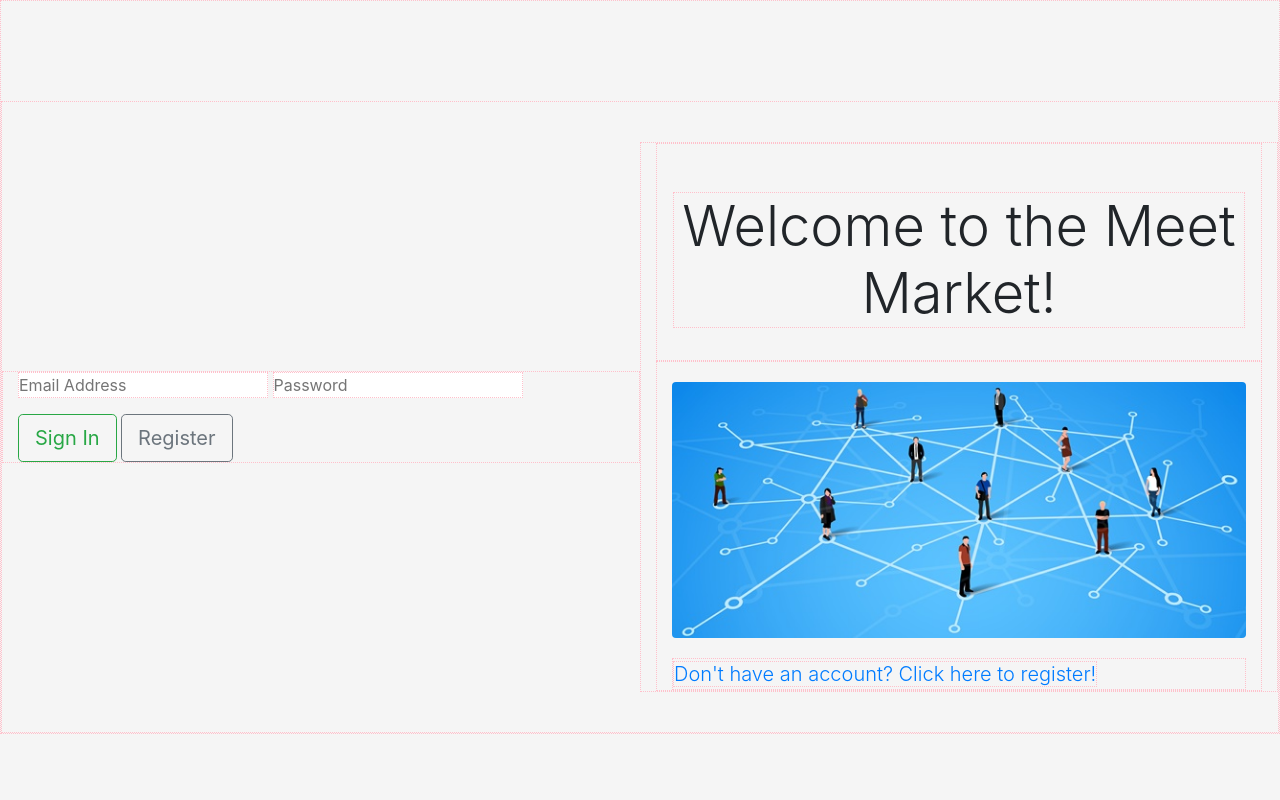
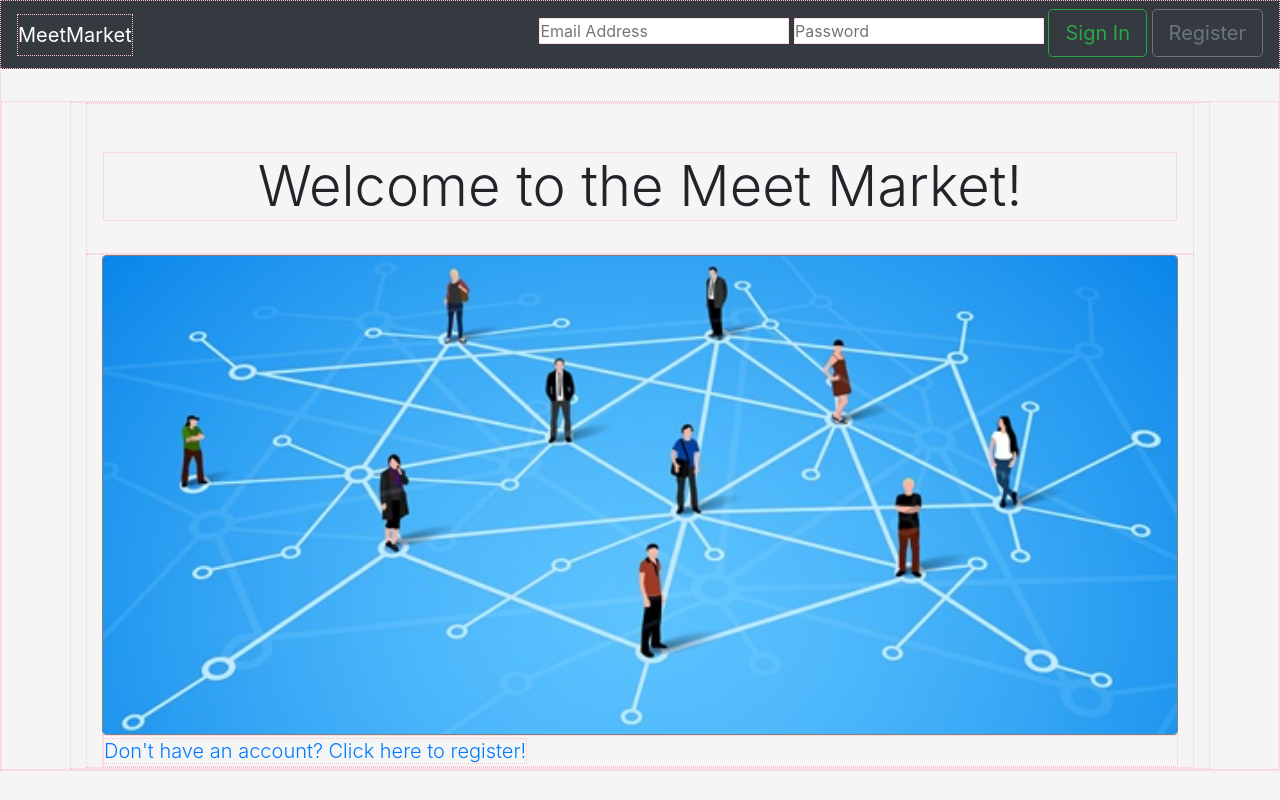
Before and after one commit to M0M0-D3V/MeetMarket, a Django app: page / in a window 1280 px wide. Run offline with Django 3.2, Linux system fonts and the light colour scheme; some libraries are stand-ins or nearby versions.

Commit message:
updating

```diff
--- a/craiglist_app/static/css/style_reg.css
+++ b/craiglist_app/static/css/style_reg.css
@@ -1,23 +1,24 @@
-/* html,
-body {
-  height: 100%;
-} */
+* {
+  margin: 0;
+  padding: 0;
+  border: 1px dotted pink;
+}
 
 body {
-  display: -ms-flexbox;
+  /* display: -ms-flexbox;
   display: flex;
   -ms-flex-align: center;
   align-items: center;
   padding-top: 40px;
-  padding-bottom: 40px;
+  padding-bottom: 40px; */
   background-color: #f5f5f5;
 }
 
 img#splash {
   width: 100%;
   text-align: center;
-  margin: 20px;
-  /* border: 1px solid gray; */
+  /* margin: 20px; */
+  border: 1px solid gray;
 }
 
 #reglink {
@@ -26,6 +27,7 @@ img#splash {
 
 form {
   border: none;
+  margin: 0;
 }
 /* .form-signin {
   width: 100%;
--- a/craiglist_app/templates/base.html
+++ b/craiglist_app/templates/base.html
@@ -15,7 +15,7 @@
 </head>
 
 <body>
-  <div class="container">
+  <!-- <div class="container"> -->
     {% if request.session.log_email %}
     <nav class="navbar navbar-expand-md justify-content-between navbar-dark fixed-top bg-dark">
       <a class="navbar-brand" href="{% url 'login:my_successful_log_in' %}">MeetMarket</a>
@@ -62,6 +62,8 @@
     </nav>
     {% else %}
     <!-- SIGN IN FORM HERE -->
+    <nav class="navbar navbar-expand-md justify-content-between navbar-dark fixed-top bg-dark">
+      <a class="navbar-brand" href="{% url 'login:my_successful_log_in' %}">MeetMarket</a>
     <form action="{% url 'login:my_log_in' %}" method="POST">
       {% csrf_token %}
       <input class="form-group" type="email" class="form-control" placeholder="Email Address" name="log_email" />
@@ -70,8 +72,7 @@
       <a class="btn btn-lg btn-outline-secondary" href="#" data-toggle="modal" data-target="#register"
       role="button">Register</a>
     </form>
-
-  </div>
+  <!-- </div> -->
 </nav>
 {% endif %}
 <!-- MODAL FOR NEW ITEM -->
--- a/craiglist_app/templates/index.html
+++ b/craiglist_app/templates/index.html
@@ -46,7 +46,7 @@
         </button>
       </div>
       <div class="modal-body row mx-auto">
-        <form action="{% url 'login:my_register_page' %}" method="POST">
+        <form action="{% url 'login:my_register' %}" method="POST">
           {% csrf_token %}
           <div class="form-group">
             <input type="text" class="form-control" placeholder="First Name" name="first_name" />
--- a/craiglist_app/urls.py
+++ b/craiglist_app/urls.py
@@ -4,8 +4,6 @@ from . import views
 app_name = "login"
 urlpatterns = [
     path('', views.index, name="my_index"),
-
-    path('register', views.register_page, name="my_register_page"),
 
     path('register_submit', views.register, name="my_register"),
 
--- a/craiglist_app/views.py
+++ b/craiglist_app/views.py
@@ -12,10 +12,6 @@ def index(request):
     request.session['log_last_name'] = []
     request.session['log_location'] = []
     return render(request, "index.html")
-
-
-def register_page(request):
-    return render(request, "register.html")
 
 
 def log_in(request):
@@ -39,7 +35,7 @@ def register(request):
     if len(errors) > 0:
         for key, value in errors.items():
             messages.error(request, value)
-        return redirect('login:my_register_page')
+        return redirect('login:my_index')
     else:
         if request.method == "POST":
             first_name = request.POST['first_name']
--- a/item_app/static/css/style_reg.css
+++ b/item_app/static/css/style_reg.css
@@ -9,19 +9,18 @@ body {
 }
 
 body {
-  display: -ms-flexbox;
+  /* display: -ms-flexbox;
   display: flex;
   -ms-flex-align: center;
   align-items: center;
   padding-top: 40px;
-  padding-bottom: 40px;
+  padding-bottom: 40px; */
   background-color: #f5f5f5;
 }
 
 img#splash {
   width: 100%;
   text-align: center;
-  margin: 20px;
   /* border: 1px solid gray; */
 }
 
@@ -30,6 +29,7 @@ a#reglink {
   margin-top: 35px;
 }
 form {
+  margin: 0;
   border: none;
 }
 /* .form-signin {
```
Also changed, not shown: item_app/templates/base.html (+7 -5 lines), db.sqlite3, media/image_CwRJeSU.jpg (added), media/image_TWaQBkY.jpg (added).
